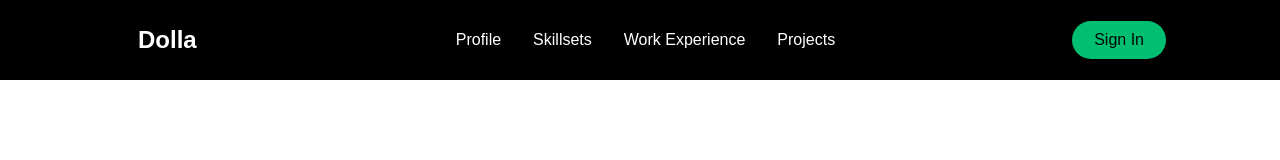
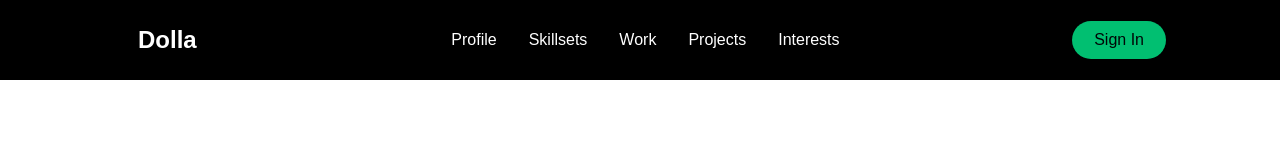
Before and after one commit to Jeevz10/Jeevz10.github.io, a React (Create React App) app in the folder my-website/: page / in a window 1280 px wide. Shown: the top 160 px of the page. Built offline with nearby package versions, Linux system fonts and the light colour scheme.

Commit message:
added data and change to map for easier readability

```diff
--- a/my-website/src/App.js
+++ b/my-website/src/App.js
@@ -2,12 +2,13 @@ import './App.css';
 import Navbar from './components/Navbar';
 import { BrowserRouter as Router } from 'react-router-dom';
 import Sidebar from './components/Sidebar';
+import { Data } from './data/Data';
 
 function App() {
   return (
     <Router>
-      <Sidebar />
-      <Navbar />
+      <Sidebar options={Data}/>
+      <Navbar headers={Data}/>
     </Router>
   );
 }
--- a/my-website/src/components/Navbar/index.js
+++ b/my-website/src/components/Navbar/index.js
@@ -3,7 +3,7 @@ import React from 'react';
 import { FaBars } from 'react-icons/fa';
 import { Nav, NavbarContainer, NavLogo, MobileIcon, NavMenu, NavItem, NavLinks, NavBtn, NavBtnLink } from './NavbarElements';
 
-const Navbar = () => {
+const Navbar = ({ headers }) => {
     return (
         <>
             <Nav>
@@ -13,23 +13,13 @@ const Navbar = () => {
                         <FaBars />
                     </MobileIcon>
                     <NavMenu>
-
-                        <NavItem>
-                            <NavLinks to='Profile'>Profile</NavLinks>
-                        </NavItem>
-
-                        <NavItem>
-                            <NavLinks to='Skillsets'>Skillsets</NavLinks>
-                        </NavItem>
-
-                        <NavItem>
-                            <NavLinks to='Work Experience'>Work Experience</NavLinks>
-                        </NavItem>
-
-                        <NavItem>
-                            <NavLinks to='Projects'>Projects</NavLinks>
-                        </NavItem>
-
+                        {headers.map((header, index) => {
+                            return (
+                                <NavItem key={index}>
+                                    <NavLinks to={header.path}> {header.title} </NavLinks>
+                                </NavItem>
+                            )
+                        })}
                     </NavMenu>
 
                     <NavBtn>
--- a/my-website/src/components/Sidebar/index.js
+++ b/my-website/src/components/Sidebar/index.js
@@ -1,7 +1,7 @@
 import React from 'react'
 import { SideBarContainer, Icon, CloseIcon, SideBarWrapper, SideBarMenu, SideBarLink, SideBtnWrap, SideBarRoute } from './SideBarElements';
 
-const index = () => {
+const index = ({ options }) => {
     return (
         <SideBarContainer>
             <Icon>
@@ -9,10 +9,15 @@ const index = () => {
             </Icon>
             <SideBarWrapper>
                 <SideBarMenu>
-                    <SideBarLink to='profile'> profile   </SideBarLink >
+                    {options.map((option, index) => {
+                        return (
+                            <SideBarLink key={index} to={option.path}> {option.title} </SideBarLink>
+                        )
+                    })}
+                    {/* <SideBarLink to='profile'> profile   </SideBarLink >
                     <SideBarLink to='skillets'> skillets   </SideBarLink >
                     <SideBarLink to='work experience'> work experience   </SideBarLink >
-                    <SideBarLink to='projects'> projects   </SideBarLink >
+                    <SideBarLink to='projects'> projects   </SideBarLink > */}
                 </SideBarMenu>
 
                 <SideBtnWrap>
--- /dev/null
+++ b/my-website/src/data/Data.js
@@ -0,0 +1,24 @@
+export const Data = [
+    {
+        title: 'Profile',
+        path: '/profile',
+    },
+    {
+        title: 'Skillsets',
+        path: '/skillsets',
+    },
+    {
+        title: 'Work',
+        path: '/work',
+    },
+    {
+        title: 'Projects',
+        path: '/projects',
+    },
+    {
+        title: 'Interests',
+        path: '/interests',
+    }
+]
+
+// settle Dolla and Sign In
```
Also changed, not shown: 1 other file (tests, documents, lock files or other folders).
